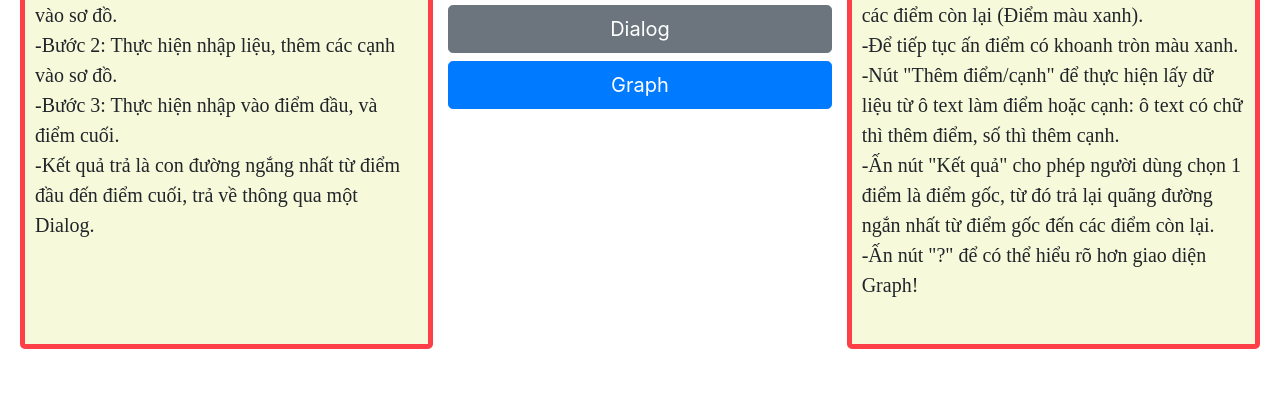
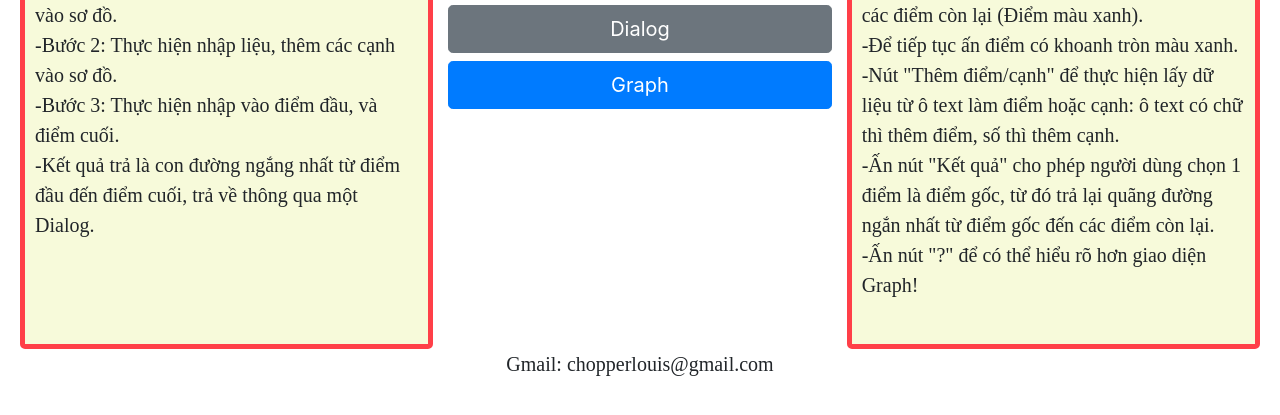
Before and after one commit to nhuanh9/dijkstraAlgorithm, a plain HTML site: page index.html in a window 1280 px wide. Shown: the part 201-616 px from the top of the page. Drawn offline with nearby package versions, Linux system fonts and the light colour scheme.

Commit message:
add link mail

```diff
--- a/index.html
+++ b/index.html
@@ -19,13 +19,16 @@
             margin-top: 50px;
             background: url("390126_conquestus_sky-daytime.jpg");
         }
-        p{
+
+        p {
             font-size: 20px;
             font-family: "Times New Roman";
         }
-        .content{
+
+        .content {
             margin: 20px;
         }
+
         .left {
             float: left;
             border: #ff3f48 5px solid;
@@ -72,14 +75,19 @@
     <div class="col-md-4 right">
         <center><h2>Graph</h2></center>
         <p>
-            -Ngay khi vào giao diện, Graph sẽ cung cấp cho người xem một bản demo, bản demo sẽ cho ra quãng đường ngắn nhất từ một điểm đến các điểm còn lại (Điểm màu xanh).
+            -Ngay khi vào giao diện, Graph sẽ cung cấp cho người xem một bản demo, bản demo sẽ cho ra quãng đường ngắn
+            nhất từ một điểm đến các điểm còn lại (Điểm màu xanh).
             <br>-Để tiếp tục ấn điểm có khoanh tròn màu xanh.
-            <br>-Nút "Thêm điểm/cạnh" để thực hiện lấy dữ liệu từ ô text làm điểm hoặc cạnh: ô text có chữ thì thêm điểm, số thì thêm cạnh.
-            <br>-Ấn nút "Kết quả" cho phép người dùng chọn 1 điểm là điểm gốc, từ đó trả lại quãng đường ngắn nhất từ điểm gốc đến các điểm còn lại.
+            <br>-Nút "Thêm điểm/cạnh" để thực hiện lấy dữ liệu từ ô text làm điểm hoặc cạnh: ô text có chữ thì thêm
+            điểm, số thì thêm cạnh.
+            <br>-Ấn nút "Kết quả" cho phép người dùng chọn 1 điểm là điểm gốc, từ đó trả lại quãng đường ngắn nhất từ
+            điểm gốc đến các điểm còn lại.
             <br>-Ấn nút "?" để có thể hiểu rõ hơn giao diện Graph!
         </p>
     </div>
 </div>
-
+<center>
+    <p>Gmail: chopperlouis@gmail.com</p>
+</center>
 </body>
 </html>
```
Also changed, not shown: dialog/index.html (+5 -1 lines), graph/index.html (+3 -0 lines).
